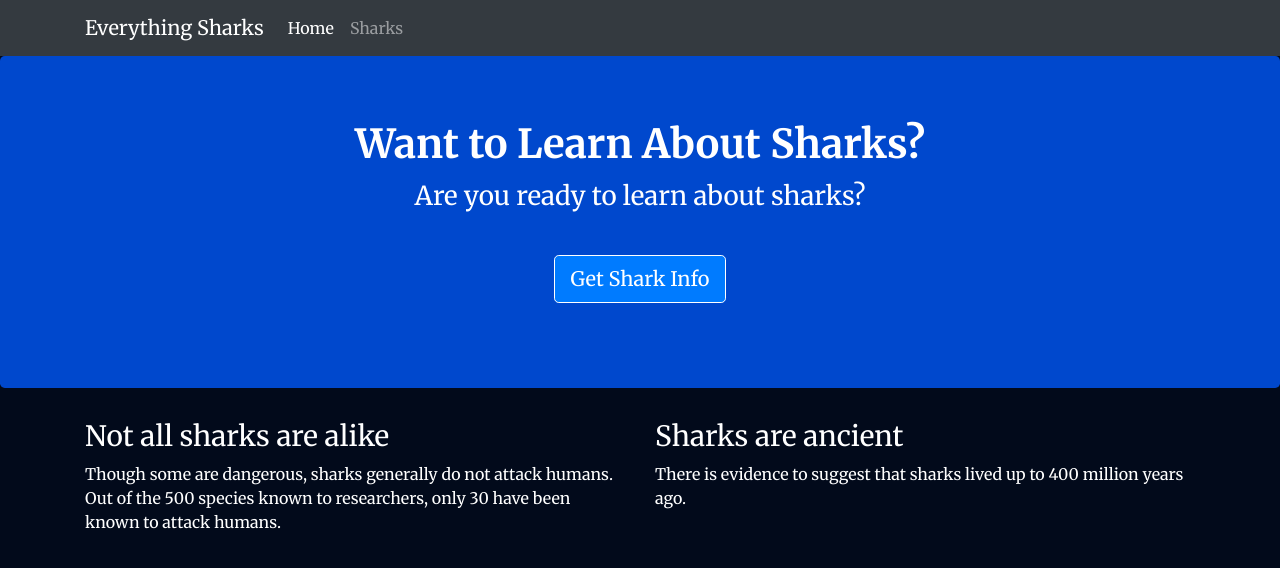
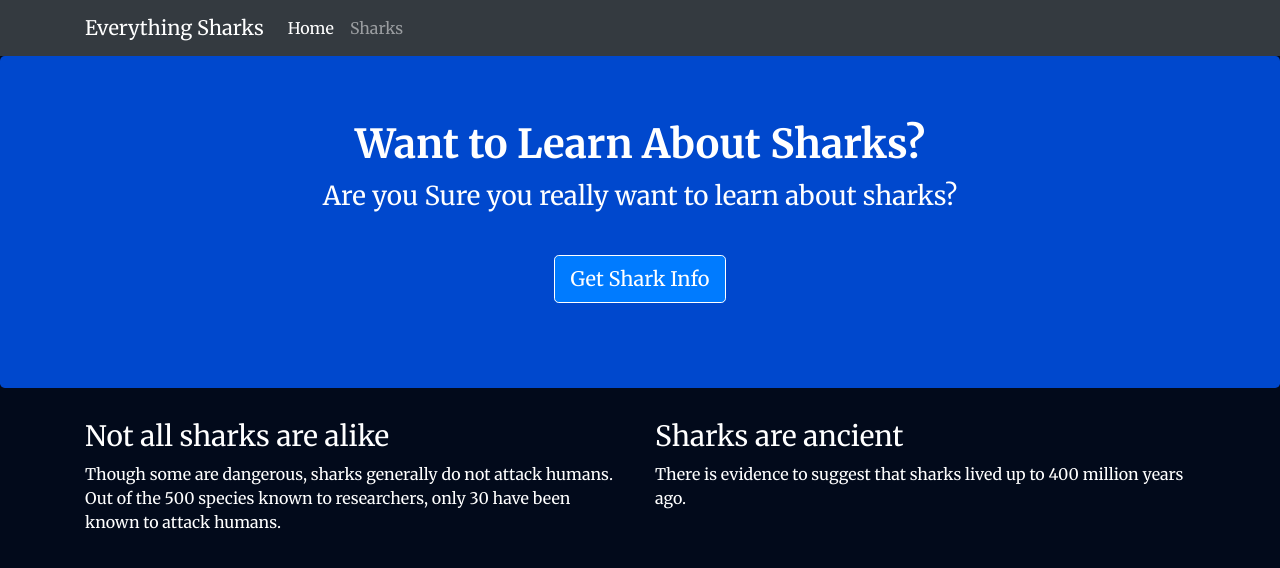
Before and after one commit to platof/terraform-module-ecs, a website: page views/index.html in a window 1280 px wide. Drawn offline with nearby package versions, Linux system fonts and the light colour scheme.

Commit message:
change to html file

```diff
--- a/views/index.html
+++ b/views/index.html
@@ -28,7 +28,7 @@
     <div class="jumbotron">
         <div class="container">
             <h1>Want to Learn About Sharks?</h1>
-            <p>Are you ready to learn about sharks?</p>
+            <p>Are you Sure you really want to learn about sharks?</p>
             <br>
             <p><a class="btn btn-primary btn-lg" href="/sharks" role="button">Get Shark Info</a>
             </p>
```
